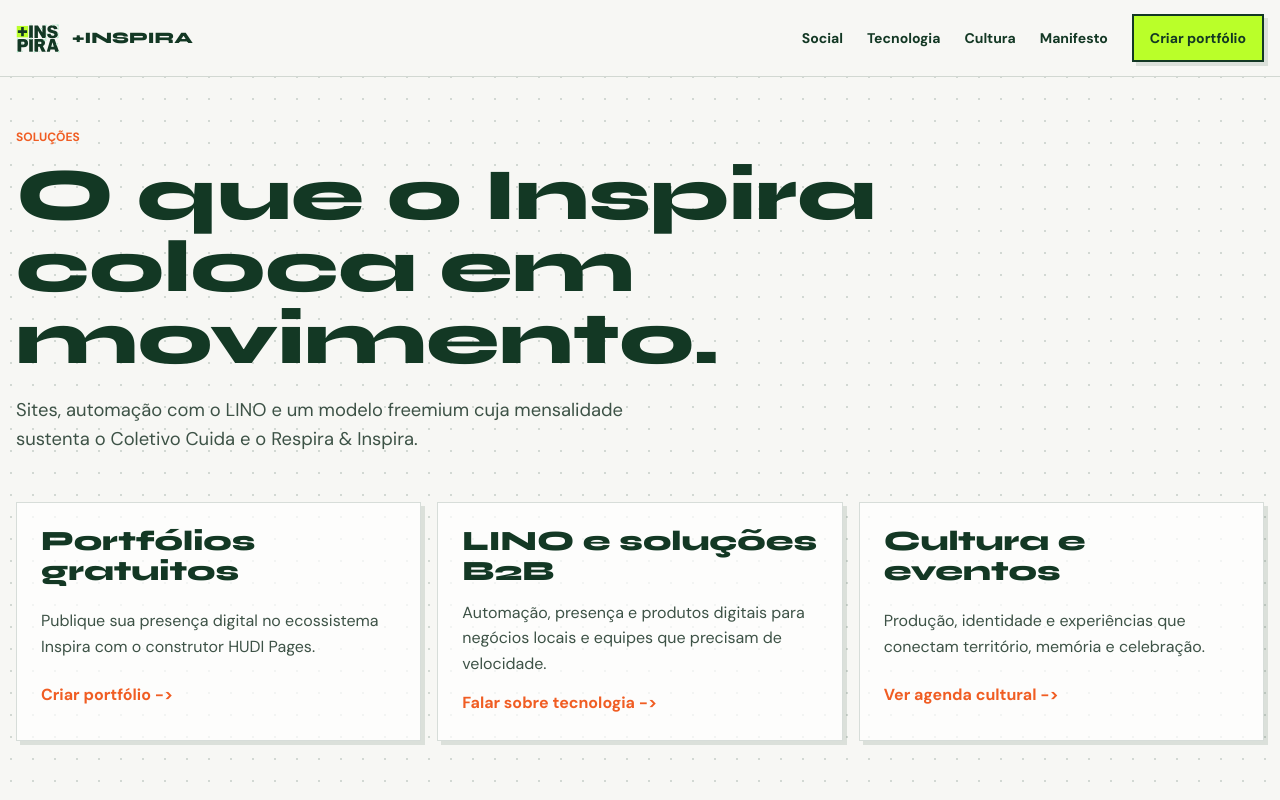
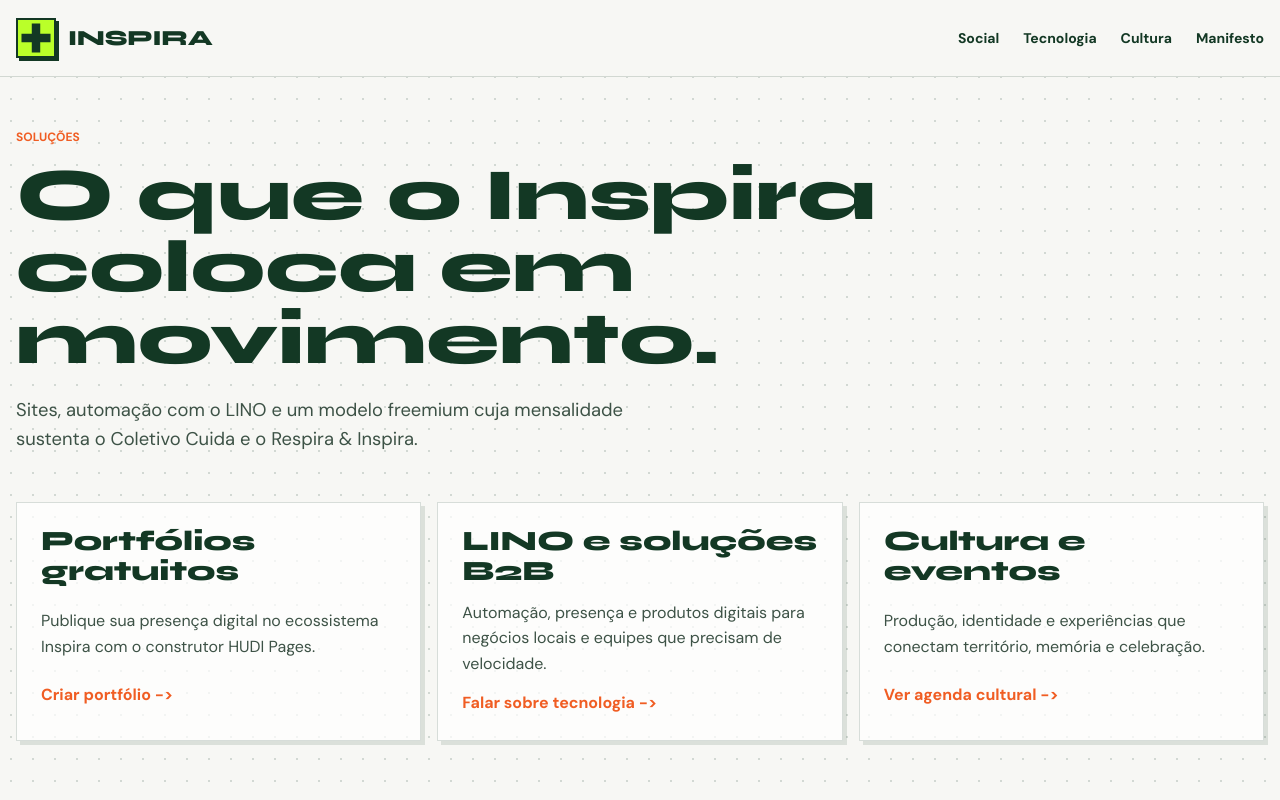
Before and after one commit to coletivo-inspira/inspira.dev.br, a Next.js app: page /solucoes in a window 1280 px wide. Shown: the top 800 px of the page. Built offline with nearby package versions, Linux system fonts and the light colour scheme.

Commit message:
Use the lime plus block in the header logo and as favicon
Co-authored-by: Felipe Atene <felipeatene@users.noreply.github.com>

```diff
--- a/src/app/layout.tsx
+++ b/src/app/layout.tsx
@@ -22,7 +22,7 @@ export const metadata: Metadata = {
   title: "Coletivo Inspira | inspira.dev.br",
   description:
     "Coletivo Inspira: arte, cultura, tecnologia e ecoturismo conectando pessoas e projetos em Bonito-MS.",
-  icons: { icon: withBasePath("/image/logo/logo.svg") },
+  icons: { icon: withBasePath("/image/logo/plus.svg") },
 };
 
 export default function RootLayout({
--- a/src/components/Header/Header.module.css
+++ b/src/components/Header/Header.module.css
@@ -24,25 +24,50 @@
   align-items: center;
   gap: 0.75rem;
   font-family: var(--font-display);
-  font-size: 1rem;
+  font-size: 1.35rem;
   font-weight: 800;
+  letter-spacing: -0.01em;
   text-transform: uppercase;
 }
 
-.logoImage {
-  width: 2.75rem;
-  height: 2.75rem;
-  border: 2px solid var(--color-offwhite);
-  object-fit: cover;
+.plus {
+  display: block;
+  width: 2.5rem;
+  height: 2.5rem;
+  flex-shrink: 0;
+  border: 2px solid var(--color-forest);
+  box-shadow: 3px 3px 0 var(--color-forest);
+  animation: plusPop 700ms cubic-bezier(0.34, 1.56, 0.64, 1) both;
+  transition: box-shadow var(--duration-fast) var(--ease-out);
 }
 
-.logoSvg {
-  width: 2.75rem;
-  height: 2.75rem;
-  flex-shrink: 0;
+.plus svg {
+  display: block;
+  width: 100%;
+  height: 100%;
+  transition: transform 350ms cubic-bezier(0.34, 1.56, 0.64, 1);
 }
 
-.brand span {
+.brand:hover .plus,
+.brand:focus-visible .plus {
+  box-shadow: 4px 4px 0 var(--color-mint);
+}
+
+.brand:hover .plus svg,
+.brand:focus-visible .plus svg {
+  transform: rotate(90deg);
+}
+
+@keyframes plusPop {
+  from {
+    transform: scale(0) rotate(-90deg);
+  }
+  to {
+    transform: none;
+  }
+}
+
+.brand > span:last-child {
   min-width: 0;
   overflow-wrap: anywhere;
 }
@@ -78,27 +103,6 @@
 .desktopNav a:focus-visible::after {
   transform: scaleX(1);
   transform-origin: left;
-}
-
-.cta {
-  display: none;
-  min-height: 2.75rem;
-  align-items: center;
-  padding: 0.65rem 1rem;
-  border: 2px solid var(--color-forest);
-  background: var(--color-lime);
-  box-shadow: var(--shadow-inspira-soft);
-  color: var(--color-ink);
-  font-size: 0.875rem;
-  font-weight: 800;
-  transition: transform var(--duration-fast) var(--ease-out),
-    box-shadow var(--duration-fast) var(--ease-out);
-}
-
-.cta:hover,
-.cta:focus-visible {
-  box-shadow: 2px 2px 0 var(--color-ink);
-  transform: translate(2px, 2px);
 }
 
 .menuButton {
@@ -148,14 +152,8 @@
   font-weight: 700;
 }
 
-.mobileNav a:last-child {
-  background: var(--color-mustard);
-  color: var(--color-ink);
-}
-
 @media (min-width: 860px) {
-  .desktopNav,
-  .cta {
+  .desktopNav {
     display: flex;
   }
 
@@ -165,3 +163,11 @@
     display: none;
   }
 }
+
+@media (prefers-reduced-motion: reduce) {
+  .plus,
+  .plus svg {
+    animation: none;
+    transition: none;
+  }
+}
--- a/src/components/Header/Header.tsx
+++ b/src/components/Header/Header.tsx
@@ -1,10 +1,8 @@
 "use client";
 
 import { useState } from "react";
-import { hubConfig } from "@/data/hub";
 import { mainNavLinks } from "@/data/navigation";
 import { withBasePath } from "@/lib/basePath";
-import { InspiraLogo } from "@/components/Logo/InspiraLogo";
 import styles from "./Header.module.css";
 
 export function Header() {
@@ -14,14 +12,22 @@ export function Header() {
   return (
     <header className={styles.header}>
       <div className={styles.inner}>
-        <a href={withBasePath("/#inicio")} className={styles.brand} onClick={closeMobileMenu}>
-          <InspiraLogo
-            variant="badge"
-            showSubtitle={false}
-            className={styles.logoSvg}
-            aria-hidden
-          />
-          <span>+INSPIRA</span>
+        <a
+          href={withBasePath("/#inicio")}
+          className={styles.brand}
+          aria-label="+INSPIRA"
+          onClick={closeMobileMenu}
+        >
+          <span className={styles.plus} aria-hidden="true">
+            <svg viewBox="0 0 196 196">
+              <rect width="196" height="196" fill="#BAFF29" />
+              <path
+                d="M75 19 H121 V75 H177 V121 H121 V177 H75 V121 H19 V75 H75 V19 Z"
+                fill="#133824"
+              />
+            </svg>
+          </span>
+          <span aria-hidden="true">INSPIRA</span>
         </a>
 
         <nav className={styles.desktopNav} aria-label="Navegação principal">
@@ -31,10 +37,6 @@ export function Header() {
             </a>
           ))}
         </nav>
-
-        <a className={styles.cta} href={hubConfig.hudiPagesUrl}>
-          Criar portfólio
-        </a>
 
         <button
           type="button"
@@ -63,9 +65,6 @@ export function Header() {
             {item.label}
           </a>
         ))}
-        <a href={hubConfig.hudiPagesUrl} onClick={closeMobileMenu}>
-          Criar meu portfólio gratuito
-        </a>
       </nav>
     </header>
   );
```
Also changed, not shown: public/image/logo/plus.svg (added).
